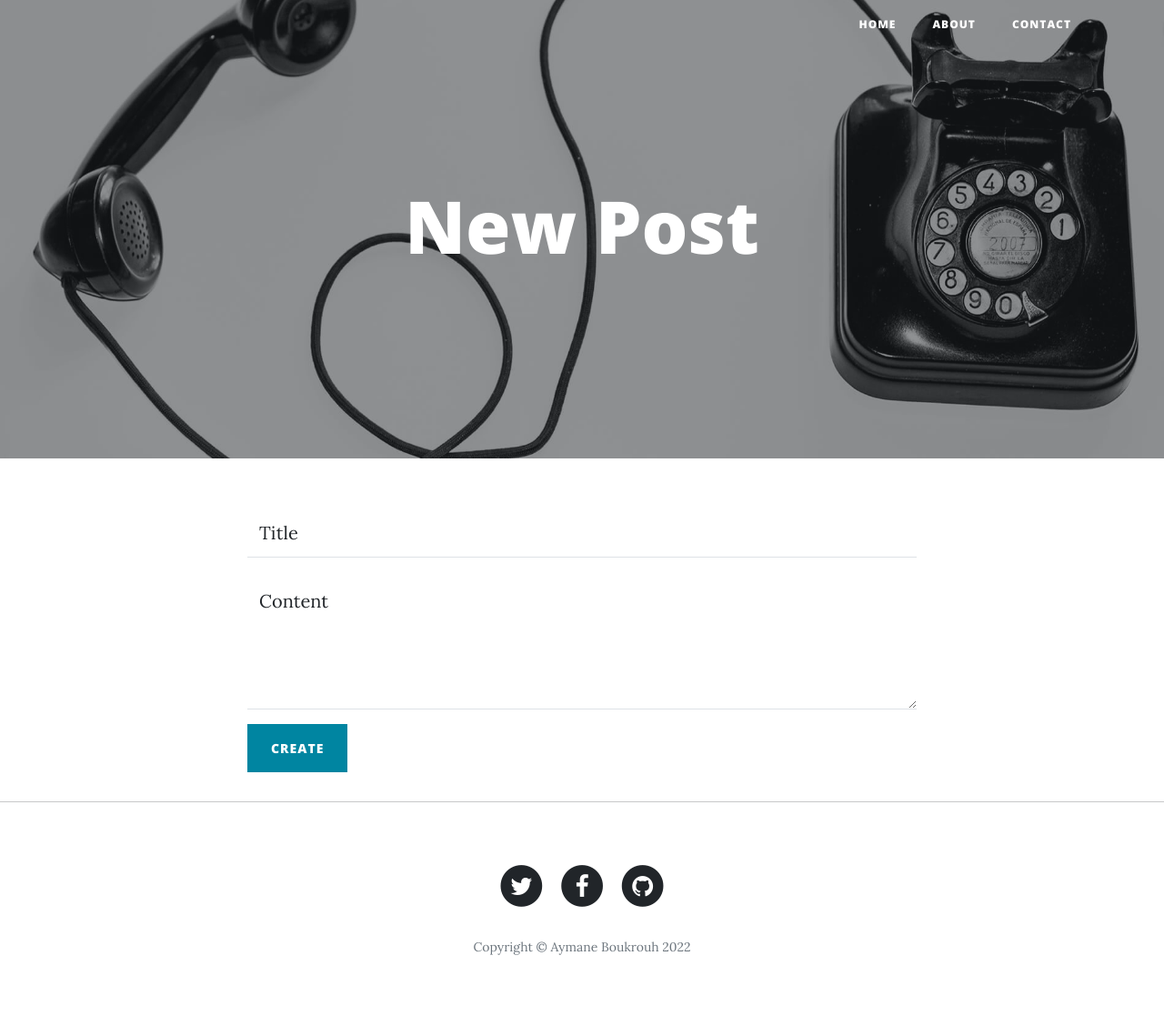
After one commit to AymaneBoukrouh/aymaneboukrouh, a Django app: page /blog/create_post/ in a window 1280 px wide. The commit adds this page. Shown: the whole page at 91% size. Run offline with Django 4.2, Linux system fonts and the light colour scheme; some libraries are stand-ins or nearby versions.

Commit message:
add create_post page

```diff
--- /dev/null
+++ b/blog/forms.py
@@ -0,0 +1,6 @@
+from django import forms
+
+
+class PostForm(forms.Form):
+    title = forms.CharField(label='Title', max_length=255)
+    content = forms.CharField(label='Content', widget=forms.Textarea)
--- a/blog/templates/blog.html
+++ b/blog/templates/blog.html
@@ -29,8 +29,7 @@
                     </p>
                 </div>
                 {% endfor %}
-
-                <div class="clearfix"><button class="btn btn-primary float-end" type="button">Older Posts&nbsp;⇒</button></div>
+                <div class="clearfix"><a href="{% url 'create_post' %}" class="btn btn-primary float-end">Create Post&nbsp;⇒</a></div>
             </div>
         </div>
     </div>
--- /dev/null
+++ b/blog/templates/create_post.html
@@ -0,0 +1,49 @@
+{% extends '_base.html' %}
+{% load static %}
+{% load widget_tweaks %}
+{% block body %}
+    <header class="masthead" style="background-image:url('{% static 'img/contact-bg.jpg' %}');">
+        <div class="overlay"></div>
+        <div class="container">
+            <div class="row">
+                <div class="col-md-10 col-lg-8 mx-auto position-relative">
+                    <div class="site-heading">
+                        <h1>New Post</h1>
+                    </div>
+                </div>
+            </div>
+        </div>
+    </header>
+    <div class="container">
+        <div class="row">
+            <div class="col-md-10 col-lg-8 mx-auto">
+                <form method="POST">
+                    <!--<div class="control-group">
+                        <div class="form-floating controls mb-3"><input class="form-control" type="text" id="name" required="" placeholder="Title"><label class="form-label" for="name">Name</label><small class="form-text text-danger help-block"></small></div>
+                    </div>
+                    <div class="control-group">
+                        <div class="form-floating controls mb-3"><textarea class="form-control" id="message" data-validation-required-message="Please enter a message." required="" placeholder="Message" style="height: 150px;"></textarea><label class="form-label">Content</label><small class="form-text text-danger help-block"></small></div>
+                    </div>
+                    <div id="success"></div>-->
+                    {% csrf_token %}
+                    <div class="control-group">
+                        <div class="form-floating controls mb-3">
+                            <!--<input class="form-control" type="text" id="name" required="" placeholder="Title">-->
+                            {% render_field form.title class="form-control" placeholder="Title" %}
+                            <label class="form-label" for="{{ form.title.id_for_label }}">{{ form.title.label }}</label><small class="form-text text-danger help-block"></small>
+                        </div>
+                    </div>
+                    <div class="control-group">
+                        <div class="form-floating controls mb-3">
+                            {% render_field form.content class="form-control" placeholder=form.content.label style="height: 150px" %}
+                            <label class="form-label" for="{{ form.content.id_for_label }}">{{ form.content.label }}</label><small class="form-text text-danger help-block"></small>
+                        </div>
+                    </div>
+                    <div id="success"></div>
+                    <div class="mb-3"><button class="btn btn-primary" id="sendMessageButton" type="submit">Create</button></div>
+                </form>
+            </div>
+        </div>
+    </div>
+    <hr>
+{% endblock %}
--- a/blog/urls.py
+++ b/blog/urls.py
@@ -2,8 +2,9 @@ from django.urls import path
 from blog import views
 
 urlpatterns = [
-    path('', views.home, name='home'),
+    path('', views.blog, name='blog'),
     path('about/', views.about, name='about'),
     path('contact/', views.contact, name='contact'),
     path('post/<int:id>/', views.post, name='post'),
+    path('create_post/', views.create_post, name='create_post'),
 ]
--- a/blog/views.py
+++ b/blog/views.py
@@ -1,7 +1,8 @@
-from django.shortcuts import render
+from django.shortcuts import render, redirect
 from blog.models import Post
+from blog.forms import PostForm
 
-def home(request):
+def blog(request):
     posts = Post.objects.all()
     return render(request, 'blog.html', {'posts': posts})
 
@@ -14,3 +15,17 @@ def contact(request):
 def post(request, id):
     post = Post.objects.get(id=id)
     return render(request, 'post.html', {'post': post})
+
+def create_post(request):
+    if request.method == 'POST':
+        form = PostForm(request.POST)
+        if form.is_valid():
+            post = Post()
+            post.title = form.cleaned_data['title']
+            post.content = form.cleaned_data['content']
+            post.save()
+            return redirect('blog')
+
+    else:
+        form = PostForm()
+        return render(request, 'create_post.html', {'form': form})
```
Also changed, not shown: blog/templates/contact.html (deleted, +0 -39 lines).
